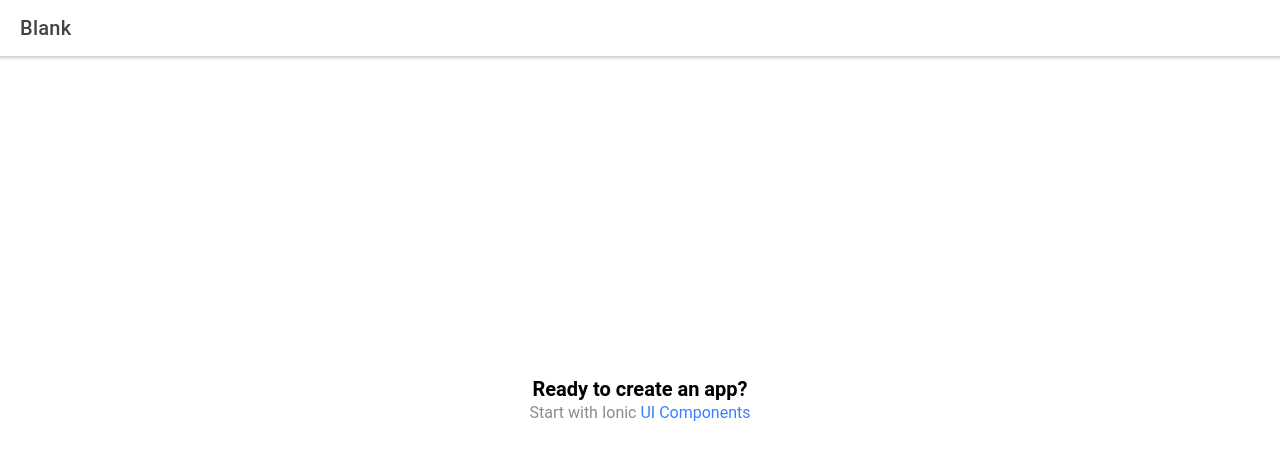
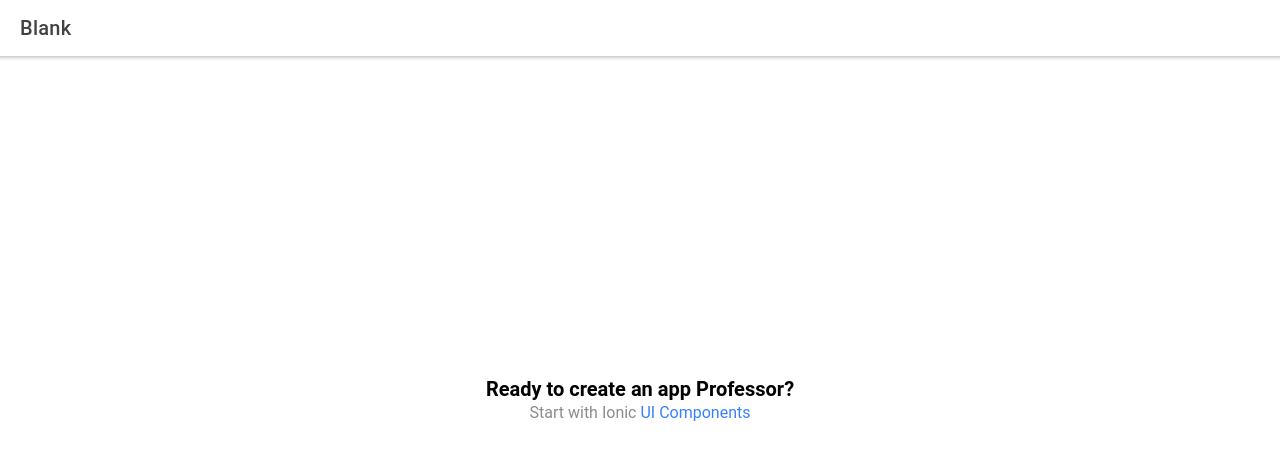
Before and after one commit to MDZaidReshamwale/BookAppI, a React (Create React App) app: page /home in a window 1280 px wide. Shown: the top 460 px of the page. Built offline with nearby package versions, Linux system fonts and the light colour scheme.

Commit message:
first commit

```diff
--- a/src/components/ExploreContainer.tsx
+++ b/src/components/ExploreContainer.tsx
@@ -5,7 +5,7 @@ interface ContainerProps { }
 const ExploreContainer: React.FC<ContainerProps> = () => {
   return (
     <div className="container">
-      <strong>Ready to create an app?</strong>
+      <strong>Ready to create an app Professor?</strong>
       <p>Start with Ionic <a target="_blank" rel="noopener noreferrer" href="https://ionicframework.com/docs/components">UI Components</a></p>
     </div>
   );
```
